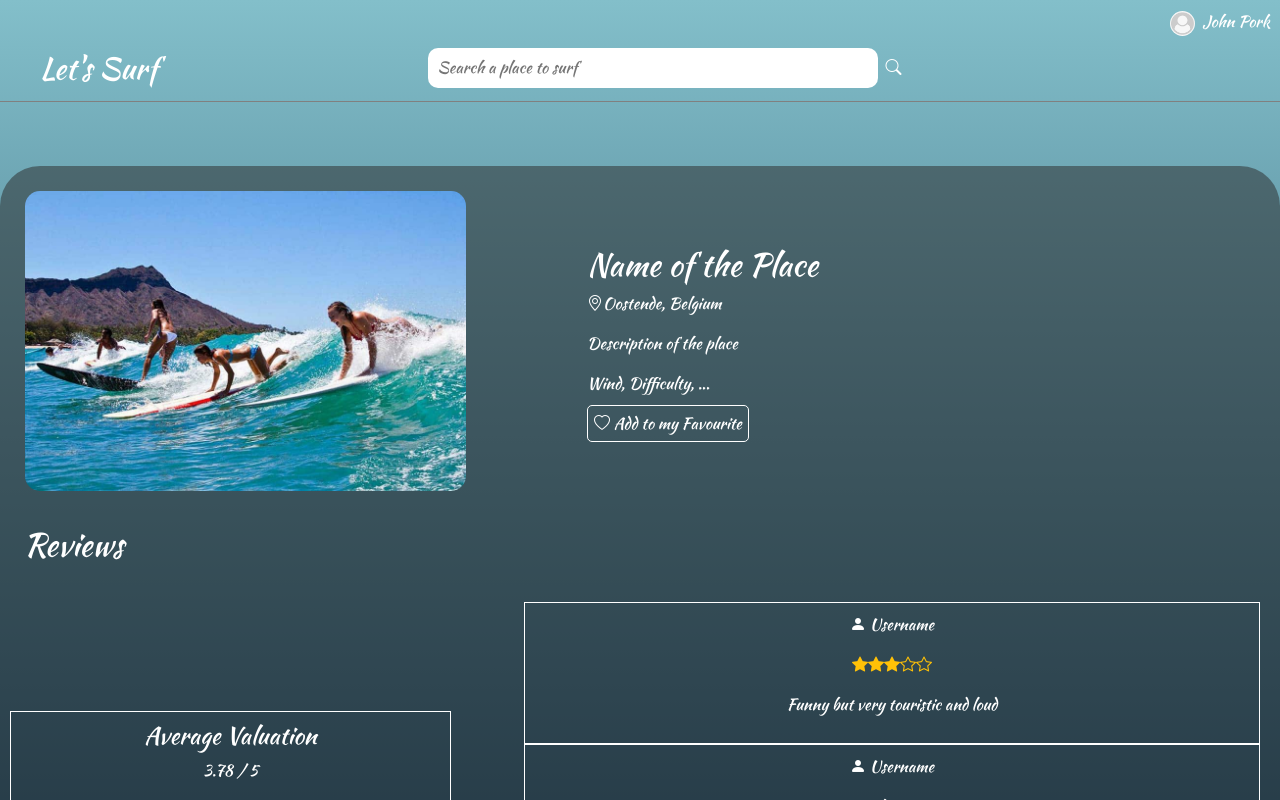
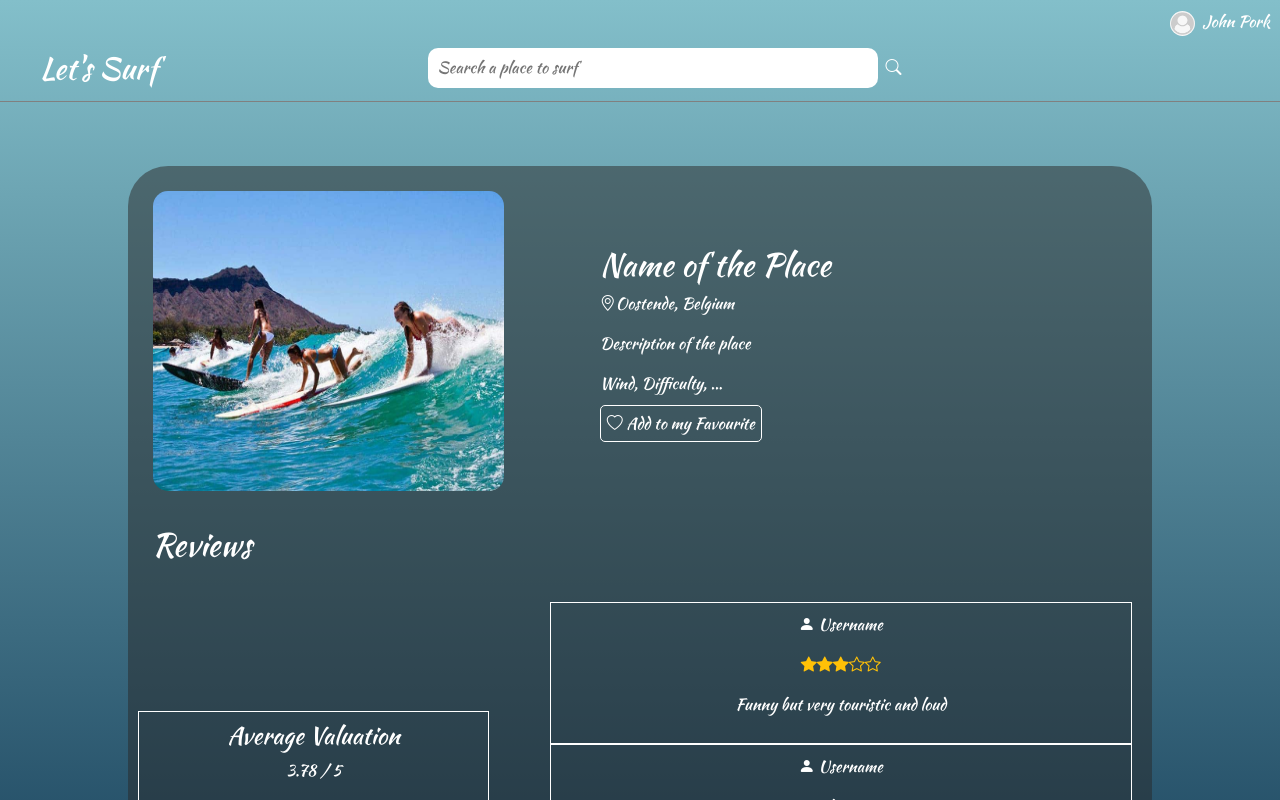
Before and after one commit to iliassJda/next-surf, a Next.js app: page /places in a window 1280 px wide. Shown: the top 800 px of the page. Built offline with nearby package versions, Linux system fonts and the light colour scheme.

Commit message:
fixed little imperfections

```diff
--- a/src/app/places/places.module.css
+++ b/src/app/places/places.module.css
@@ -7,10 +7,10 @@
 
   .container {
     min-height: 350px;
-    min-width: 70%;
+    width: 80%;
     margin-top: 5%;
     margin-bottom: 5%;
-    margin-left: 0%;
+    margin-left: 10%;
     border-radius: 40px;
     background-color: hsla(0, 0%, 16%, 0.5);
     z-index: 2;
```
